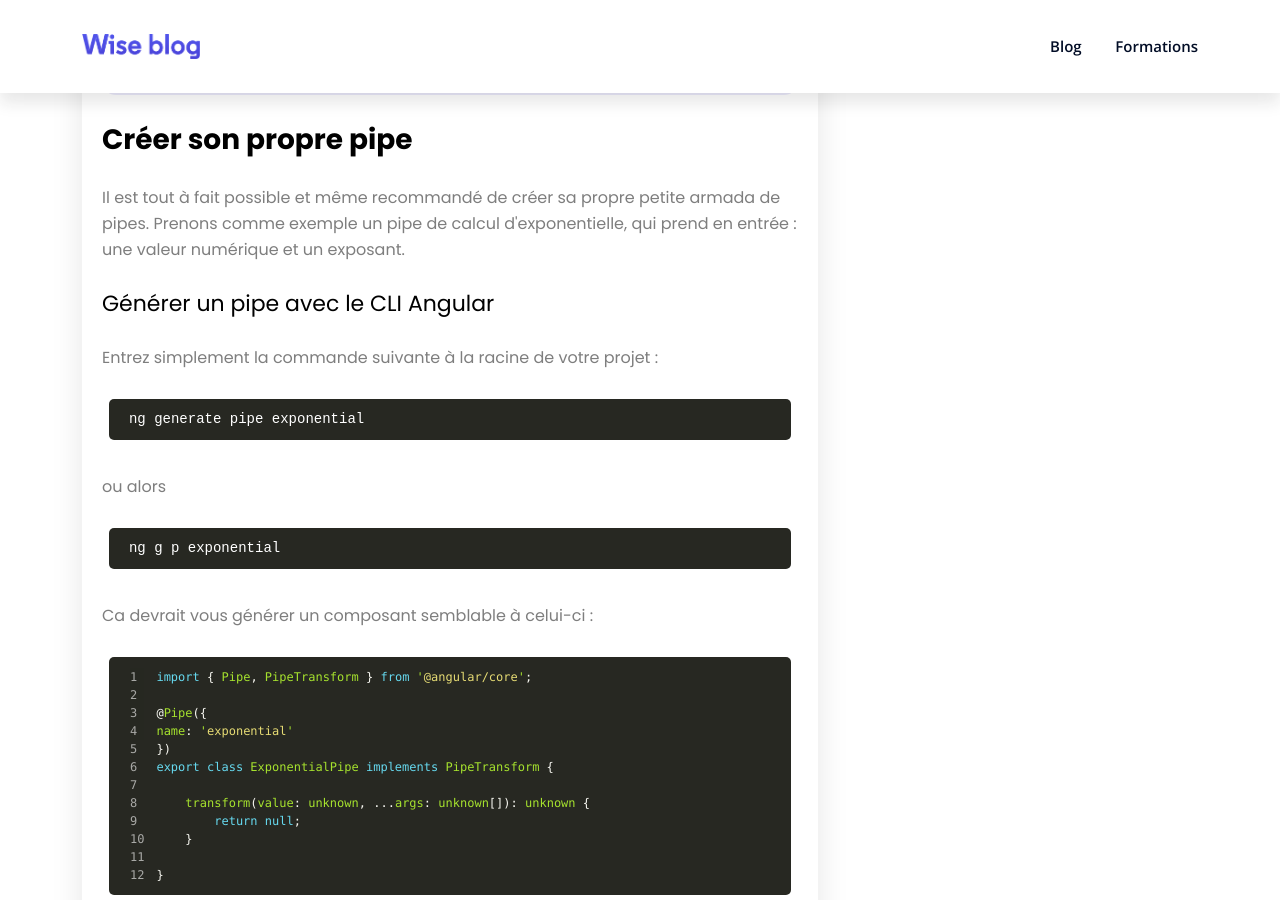
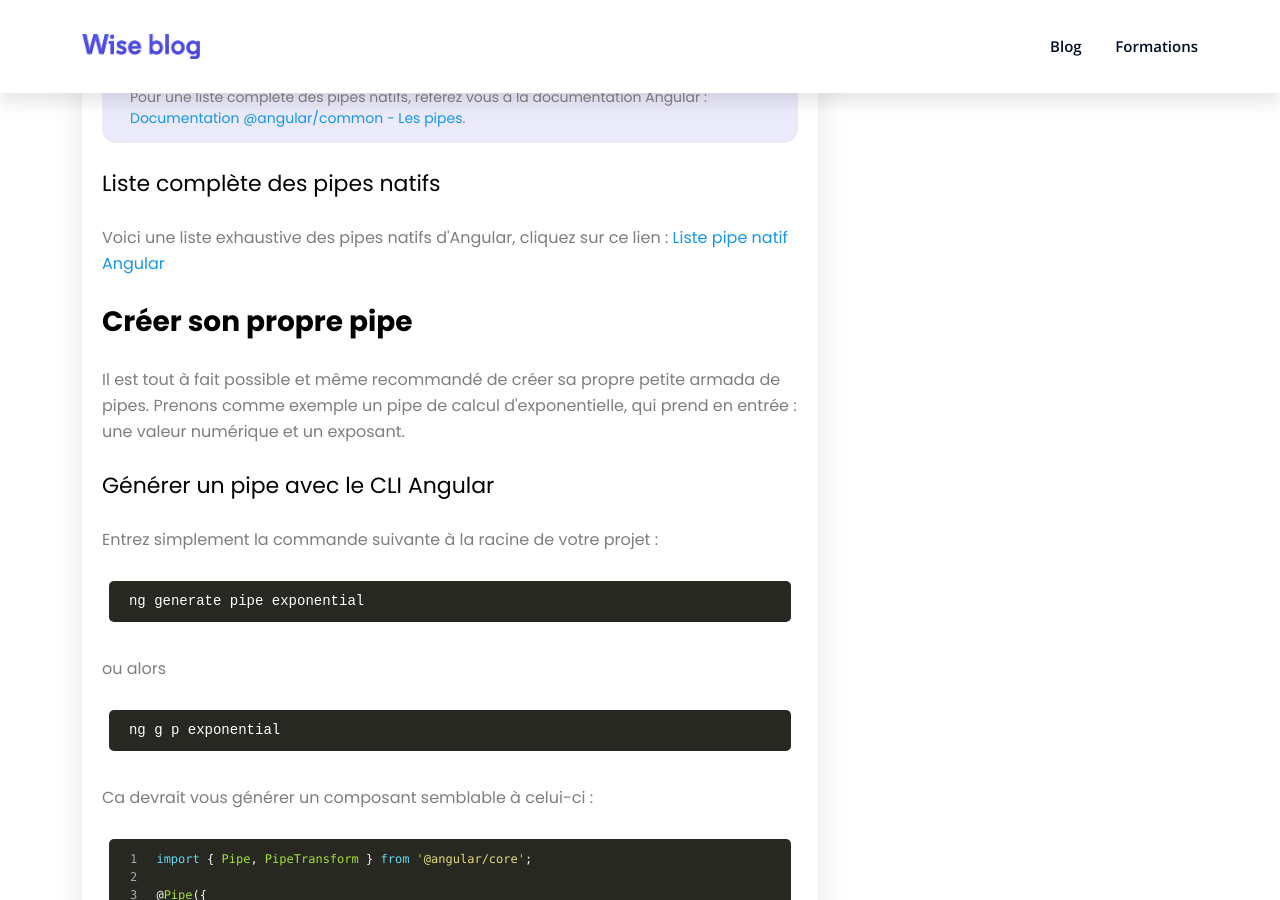
Before and after one commit to hubergerard/blog-codewise, a Jekyll site: the page built from _posts/2020-11-12-angular-pipes.html, in a window 1280 px wide and 900 px high, scrolled down 5865 px. Built offline with Jekyll 4.4.1, drawn with Linux system fonts in a browser that asks for light colours; comment, search, counter and statistics services are not loaded; some of the changed text lies outside the part shown.

Commit message:
add section list pipe and link to doc

```diff
--- a/_posts/2020-11-12-angular-pipes.html
+++ b/_posts/2020-11-12-angular-pipes.html
@@ -221,6 +221,13 @@ public birthday: Date = new Date(1988, 3, 15);
     </div>
 </div>
 
+<a id="percent-pipe" class="anchor"></a>
+<h4>Liste complète des pipes natifs</h4>
+
+<p>
+    Voici une liste exhaustive des pipes natifs d'Angular, cliquez sur ce lien : <a rel="nofollow" target="_blank" href="https://angular.io/api?type=pipe">Liste pipe natif Angular</a>
+</p>
+
 <a id="creer-son-propre-pipe" class="anchor"></a>
 <h3>Créer son propre pipe</h3>
 
```
